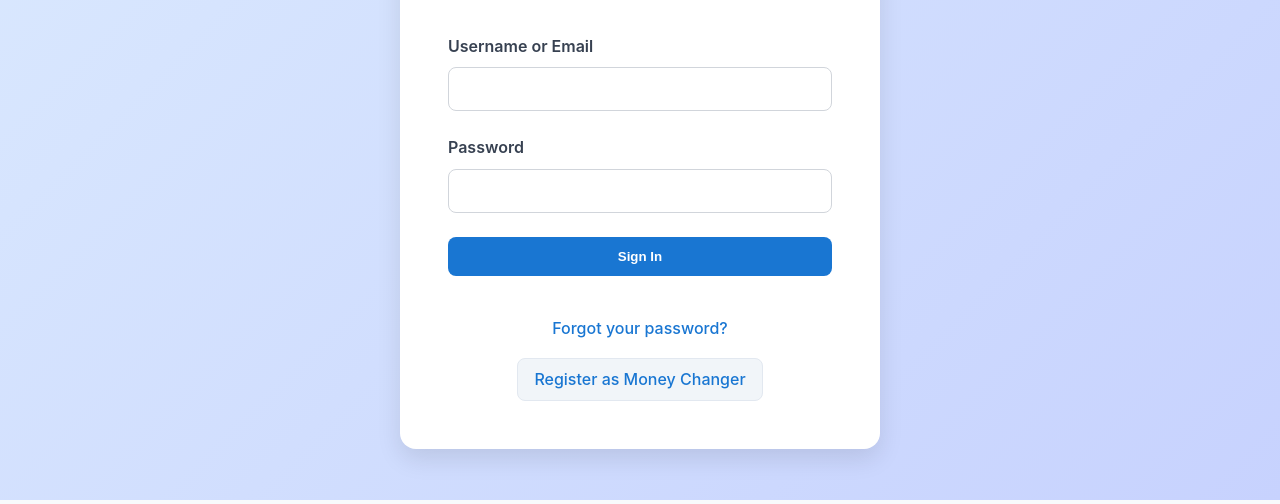
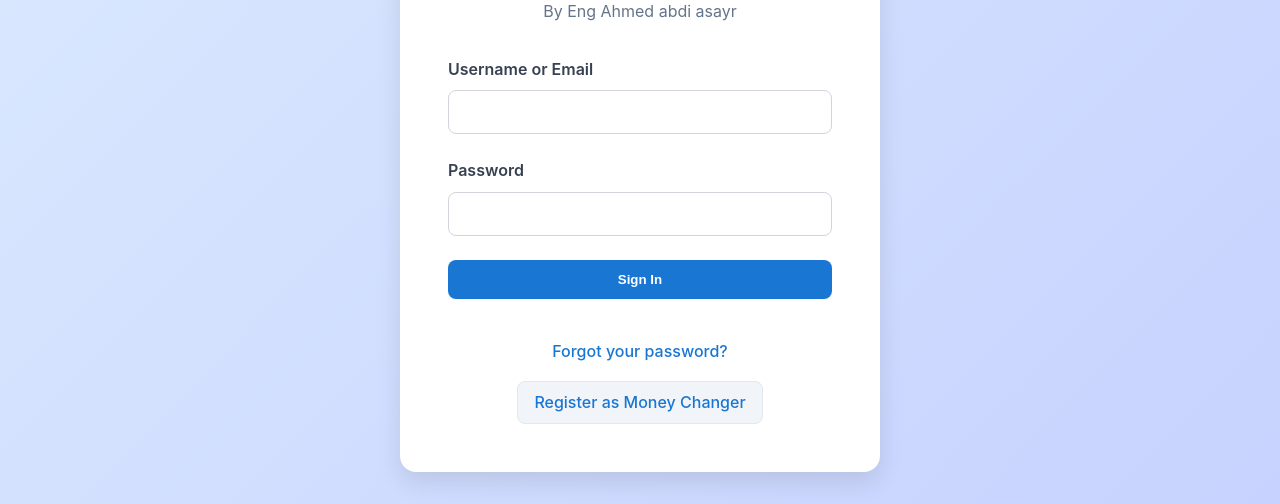
Before and after one commit to cadnaanahmed1/Cashbook-pro-System, a website: page index.html in a window 1280 px wide. Shown: the part 300-804 px from the top of the page. Drawn offline with nearby package versions, Linux system fonts and the light colour scheme.

Commit message:
Update index.html

```diff
--- a/index.html
+++ b/index.html
@@ -33,6 +33,7 @@
                         <div class="auth-logo">💼</div>
                         <h1>CashBook Pro</h1>
                         <p>CashBook Pro Management System</p>
+                        <p>By Eng Ahmed abdi asayr</p>
 <!--                         <div class="status-badge success">Enhanced MongoDB Simulation Active</div> -->
                     </div>
 
```
